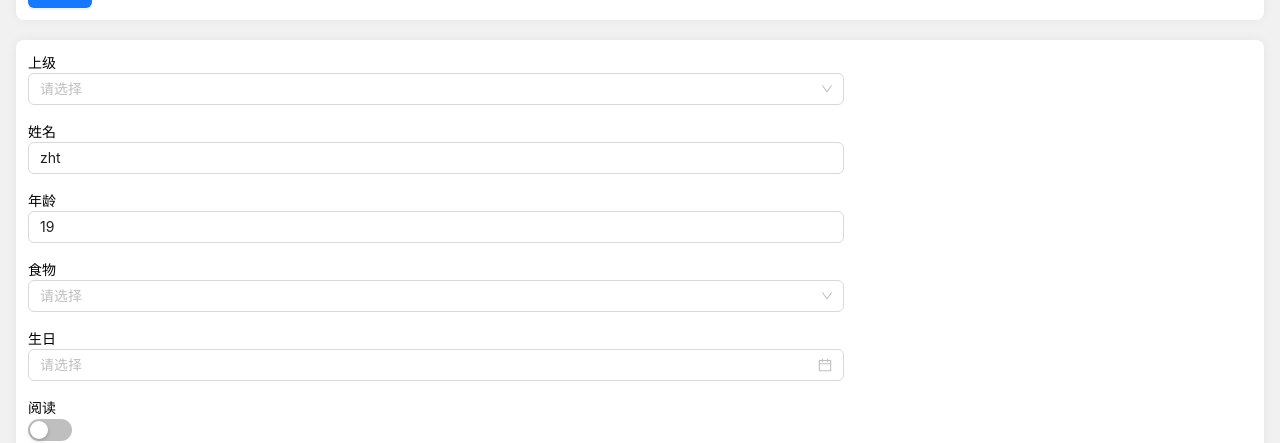
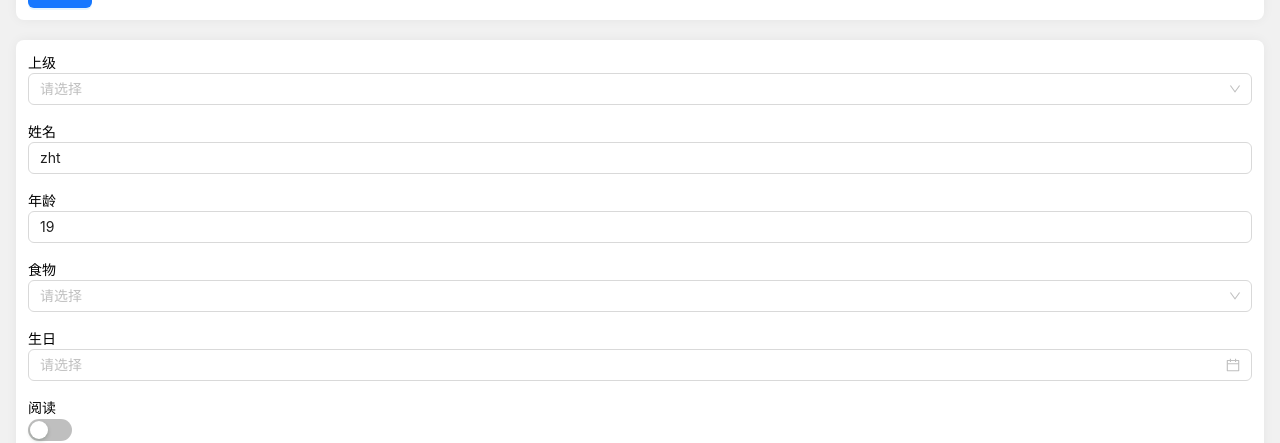
Before and after one commit to ZHTGitHub/nifty-react, a React (Vite) app: page / in a window 1280 px wide. Shown: the part 237-680 px from the top of the page. Built offline with nearby package versions, Linux system fonts and the light colour scheme; the HTML template or start-up script is replaced by a standard one.

Commit message:
ci: 完善表单组件

```diff
--- a/components/form/Form.tsx
+++ b/components/form/Form.tsx
@@ -34,7 +34,7 @@ function ZForm(props: ZFormProps, ref: Ref<unknown> | undefined) {
     schemas,
     size,
     wrapperCol,
-    wrapperRow,
+    wrapperRow = {},
 
     onValueChange,
     onValuesChange,
--- a/components/form/components/FormItem.tsx
+++ b/components/form/components/FormItem.tsx
@@ -127,7 +127,7 @@ function ZFormItem(props: ZFormItemProps) {
   const { colProps = {} } = schema;
   const { wrapperCol = {} } = formProps;
 
-  const realColProps = { ...wrapperCol, ...colProps }
+  const realColProps = { span: 24, ...wrapperCol, ...colProps }
 
   return <Col
     { ...realColProps }
--- a/components/form/types/form.ts
+++ b/components/form/types/form.ts
@@ -45,7 +45,7 @@ export interface ZFormProps extends React.HTMLAttributes<HTMLFormElement>{
   size?: SizeType;
   // 整个表单通用 wrapperCol 配置
   wrapperCol?: ColProps;
-  // 整个表单通用 wrapperCol 配置
+  // 整个表单通用 wrapperRow 配置
   wrapperRow?: RowProps;
   // 字段值更新时触发回调事件
   onValueChange?: (key: string, value: any) => void;
@@ -76,7 +76,7 @@ export interface ZFormActionType {
 export interface ZFormSchema {
   // 盖统一设置的 colon
   colon?: boolean;
-  //
+  // 盖统一设置的 wrapperCol
   colProps?: Partial<ColProps>;
   // 组件类型
   component: ComponentType;
--- a/src/App.tsx
+++ b/src/App.tsx
@@ -191,8 +191,6 @@ function App() {
           autoSetPlaceHolder={ true }
           initialValues={{ name: 'zht', age: 19 }}
           schemas={ schemas }
-          labelCol={{ span: 8 }}
-          wrapperCol={{ span: 16 }}
           wrapperRow={{ gutter: [0, 16] }}
           onValueChange={ onValueChange }
           onValuesChange={ onValuesChange }
```
